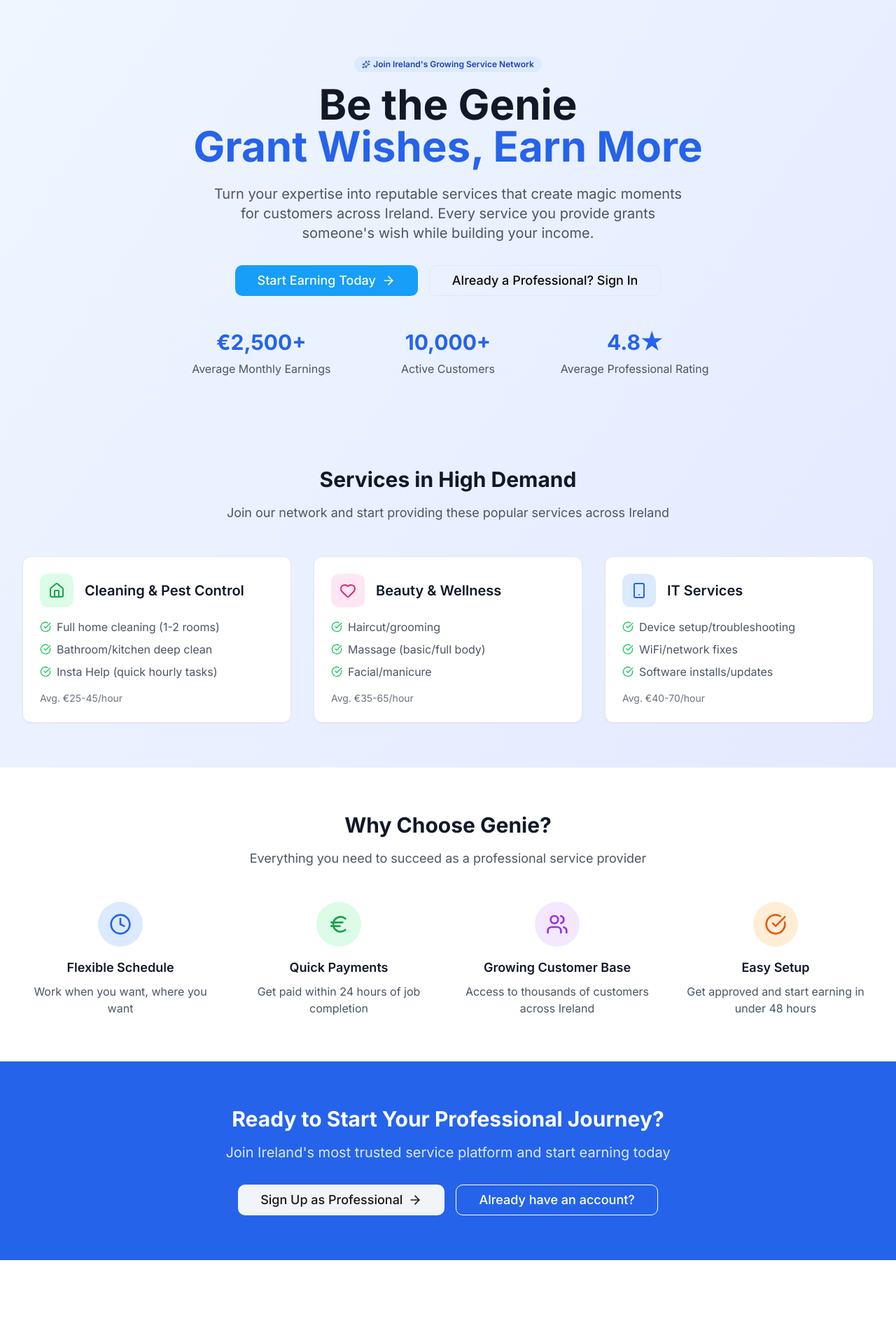
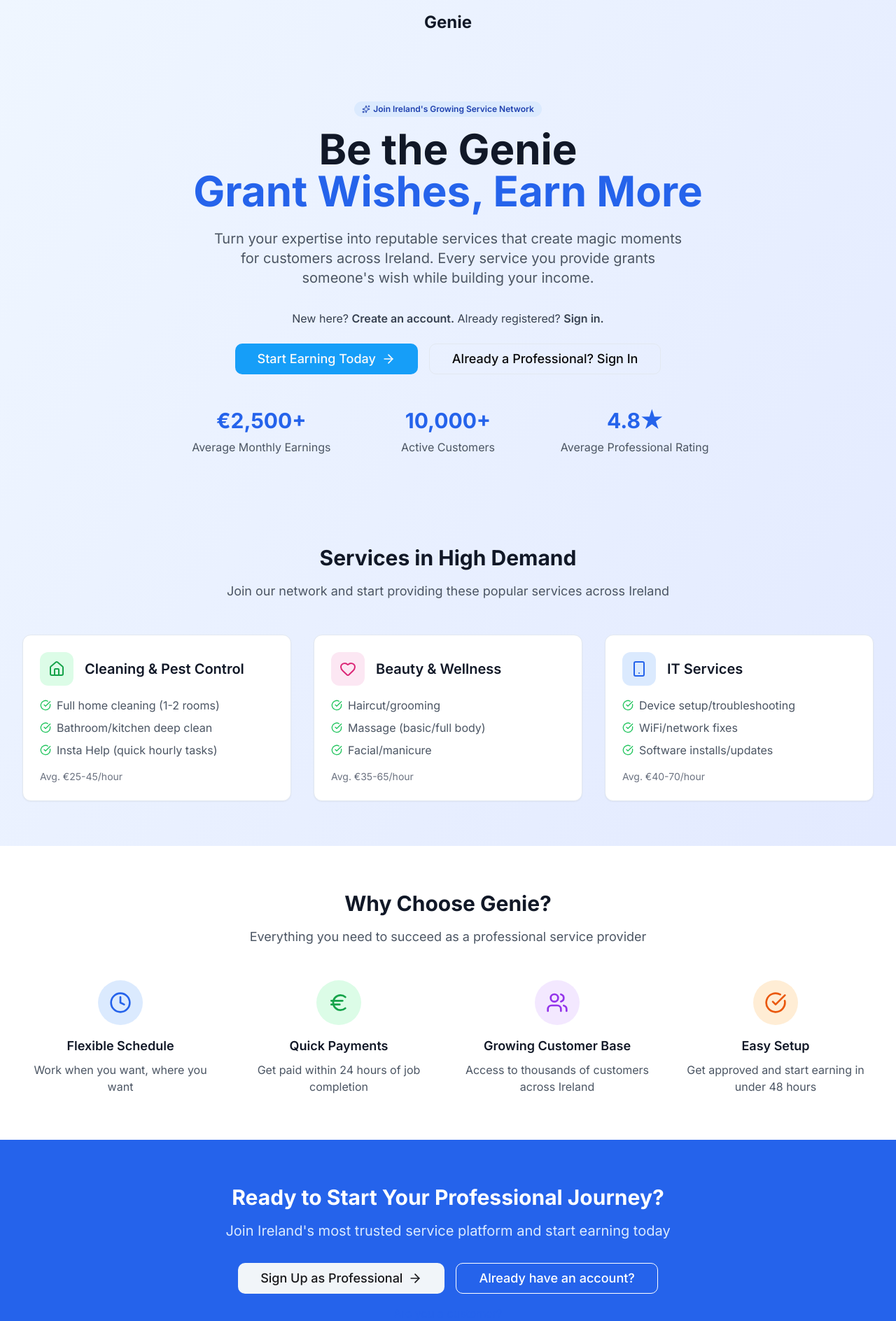
Before and after one commit to Ankit512/Genie, a React (Vite) app in the folder client/: page /professional in a window 1280 px wide. Shown: the top 1888 px of the page at 70% size. Before the commit the page ends 1801 px from the top, so only its background shows below. Built offline with nearby package versions, Linux system fonts and the light colour scheme; no server answers.

Commit message:
fix: ProfessionalHero routing and export, clean up debug code, ready for production

```diff
--- a/client/src/App.tsx
+++ b/client/src/App.tsx
@@ -25,11 +25,15 @@
 
 import { ProfessionalLogin } from './pages/ProfessionalLogin';
 import { ProfessionalRegister } from './pages/ProfessionalRegister';
-import { ProfessionalHero } from './pages/ProfessionalHero';
+import ProfessionalHero from './pages/ProfessionalHero';
 import { EnhancedProfessionalDashboard } from './components/professional/EnhancedProfessionalDashboard';
 import { useAuth } from './hooks/useAuth';
 
 import { AdminProfessionalApproval } from './pages/AdminProfessionalApproval';
+import { AdminLogin } from './pages/AdminLogin';
+import { ProfessionalApplication } from './pages/ProfessionalApplication';
+import { AdminProfessionalApplications } from './pages/AdminProfessionalApplications';
+import { ProfessionalSignup } from './pages/ProfessionalSignup';
 
 function AppRoutes() {
   const { user, userRole, loading } = useAuth();
@@ -63,7 +67,9 @@
       {/* Professional Routes */}
       <Route path="/professional" element={<ProfessionalHero />} />
       <Route path="/professional/login" element={<ProfessionalLogin />} />
-      <Route path="/professional/register" element={<ProfessionalRegister />} />
+      <Route path="/professional/application" element={<ProfessionalApplication />} />
+      <Route path="/professional/signup" element={<ProfessionalSignup />} />
+      <Route path="/professional/register" element={<Navigate to="/professional/application" replace />} />
       <Route path="/professional/onboarding" element={<ProfessionalOnboarding />} />
       <Route path="/professional/dashboard" element={
         <div>
@@ -120,6 +126,8 @@
       />
 
       {/* Admin Routes */}
+      <Route path="/admin/login" element={<AdminLogin />} />
+      <Route path="/admin/professional-applications" element={<AdminProfessionalApplications />} />
       <Route path="/admin/professional-approval" element={<AdminProfessionalApproval />} />
 
       {/* Redirect based on role */}
--- a/client/src/pages/ProfessionalHero.tsx
+++ b/client/src/pages/ProfessionalHero.tsx
@@ -14,9 +14,12 @@
   Heart
 } from 'lucide-react';
 
-export function ProfessionalHero() {
+const ProfessionalHero = () => {
   return (
     <div className="min-h-screen bg-gradient-to-br from-blue-50 to-indigo-100">
+      <div className="text-center py-4">
+        <h1 className="text-2xl font-bold text-gray-900">Genie</h1>
+      </div>
       {/* Hero Section */}
       <div className="max-w-7xl mx-auto px-4 sm:px-6 lg:px-8 pt-20 pb-16">
         <div className="text-center">
@@ -35,9 +38,13 @@
             Every service you provide grants someone's wish while building your income.
           </p>
 
+          <p className="text-md text-gray-700 mb-6">
+            New here? <span className="font-semibold">Create an account.</span> Already registered? <span className="font-semibold">Sign in.</span>
+          </p>
+
           <div className="flex flex-col sm:flex-row gap-4 justify-center mb-12">
             <Button size="lg" className="text-lg px-8 py-3" asChild>
-              <Link to="/professional/register">
+              <Link to="/professional/application">
                 Start Earning Today
                 <ArrowRight className="ml-2 h-5 w-5" />
               </Link>
@@ -235,7 +242,7 @@
 
           <div className="flex flex-col sm:flex-row gap-4 justify-center">
             <Button size="lg" variant="secondary" className="text-lg px-8 py-3" asChild>
-              <Link to="/professional/register">
+              <Link to="/professional/application">
                 Sign Up as Professional
                 <ArrowRight className="ml-2 h-5 w-5" />
               </Link>
@@ -247,8 +254,15 @@
               </Link>
             </Button>
           </div>
+          <div className="mt-4">
+            <Link to="/" className="text-blue-600 hover:underline">
+              Are you a customer?
+            </Link>
+          </div>
         </div>
       </div>
     </div>
   );
-}
+};
+
+export default ProfessionalHero;
```
